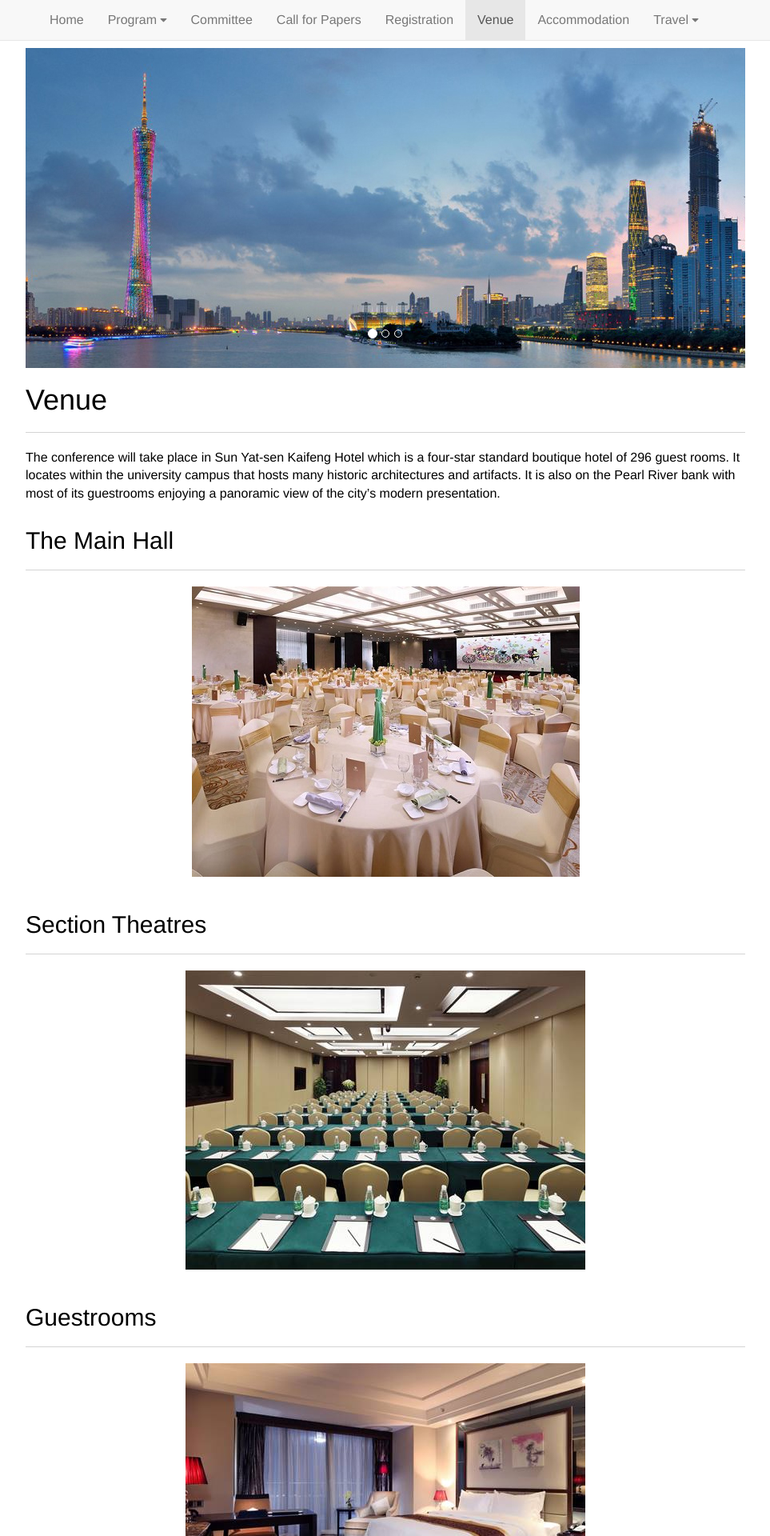
After one commit to ym13349140/ITW2018, a Flask app: page /venue in a window 1280 px wide. The commit adds this page. Shown: the top 1920 px of the page at 80% size, without its empty margins (158-1121 px from the left). Run offline with Flask 2, Linux system fonts and the light colour scheme; some libraries are stand-ins or nearby versions.

Commit message:
完成venue菜单

```diff
--- a/ITW/main/views.py
+++ b/ITW/main/views.py
@@ -20,3 +20,9 @@ def committee():
 def papers():
         return render_template("main/main.html",
                                tab='papers')
+
+
+@main.route('/venue')
+def venue():
+        return render_template("main/main.html",
+                               tab='venue')
--- a/ITW/templates/main/main.html
+++ b/ITW/templates/main/main.html
@@ -13,6 +13,8 @@
                 {% include 'committee/committee.html' %}
             {% elif tab == "papers" %}
                 {% include 'papers/papers.html' %}
+            {% elif tab == "venue" %}
+                {% include 'venue/venue.html' %}
             {% endif %}
         </div>
       </div>
--- a/ITW/templates/navbar.html
+++ b/ITW/templates/navbar.html
@@ -31,15 +31,8 @@
             <a href="#" class="content-tab level-1">Registration</a>
         </li>
 
-        <li class="dropdown{% if tab == 'venue' %} active{% endif %}" onmouseover="show_sub_menu('#sub-menu5');" onmouseout="hide_sub_menu('#sub-menu5');">
-          <a href="#" class="content-tab level-1" aria-haspopup="true" aria-expanded="false">Venue <span><i class="fa fa-sm fa-caret-down" style="font-size: 14px"></i></span></a>
-          <ul id="sub-menu5" class="dropdown-menu">
-            <li><a href="#" class="content-tab level-2">Main Hall</a></li>
-            <li><a href="#" class="content-tab level-2">Session Theatres</a></li>
-            <li><a href="#" class="content-tab level-2">Guest Rooms</a></li>
-            <li><a href="#" class="content-tab level-2">From Airport</a></li>
-            <li><a href="#" class="content-tab level-2">From Train Station</a></li>
-          </ul>
+        <li class="{% if tab == 'venue' %}active{% endif %}">
+            <a href="{{ url_for('main.venue') }}" class="content-tab level-1">Venue</a>
         </li>
 
         <li class="{% if tab == 'accommodation' %}active{% endif %}">
--- /dev/null
+++ b/ITW/templates/venue/venue.html
@@ -0,0 +1,54 @@
+<article>
+    <section class="row">
+        <h1>Venue
+            <hr>
+        </h1>
+        <p>
+            The conference will take place in Sun Yat-sen Kaifeng Hotel which is a four-star standard boutique hotel of 296 guest rooms. It locates within the university campus that hosts many historic architectures and artifacts. It is also on the Pearl River bank with most of its guestrooms enjoying a panoramic view of the city’s modern presentation.
+        </p>
+    </section>
+
+    <section class="row">
+        <h2>The Main Hall
+            <hr>
+        </h2>
+        <img style="margin-left: auto; margin-right: auto; display: block;" src="{{ url_for('static',filename='images/venue/1.jpg') }}">
+        <br>
+    </section>
+
+    <section class="row">
+        <h2>Section Theatres
+            <hr>
+        </h2>
+        <img style="margin-left: auto; margin-right: auto; display: block;" src="{{ url_for('static',filename='images/venue/2.jpg') }}">
+        <br>
+    </section>
+
+    <section class="row">
+        <h2>Guestrooms
+            <hr>
+        </h2>
+        <img style="margin-left: auto; margin-right: auto; display: block;" src="{{ url_for('static',filename='images/venue/3.jpg') }}">
+        <br>
+    </section>
+
+    <section class="row">
+        <h2>From Baiyun International Airport
+            <hr>
+        </h2>
+        <div class="col-md-12">
+            <img style="width: 100%;" src="{{ url_for('static',filename='images/venue/4.jpg') }}">
+        </div>
+        <br>
+    </section>
+
+    <section class="row">
+        <h2>From Guangzhou East Train Station
+            <hr>
+        </h2>
+        <div class="col-md-12">
+            <img style="width: 100%;" src="{{ url_for('static',filename='images/venue/5.jpg') }}">
+        </div>
+        <br>
+    </section>
+</article>
```
Also changed, not shown: ITW/static/images/venue/1.jpg (added), ITW/static/images/venue/2.jpg (added), ITW/static/images/venue/3.jpg (added), ITW/static/images/venue/4.jpg (added), ITW/static/images/venue/5.jpg (added).
